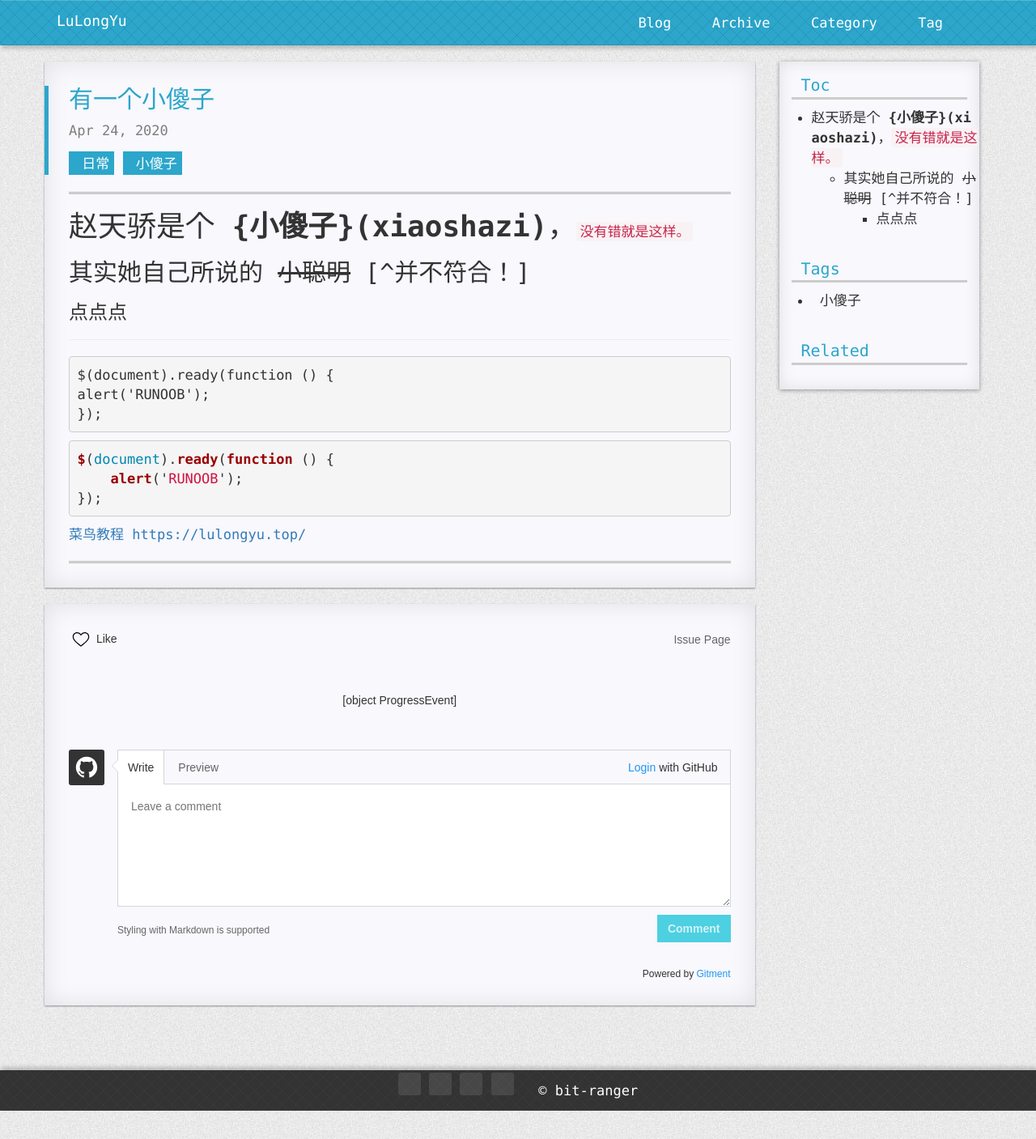
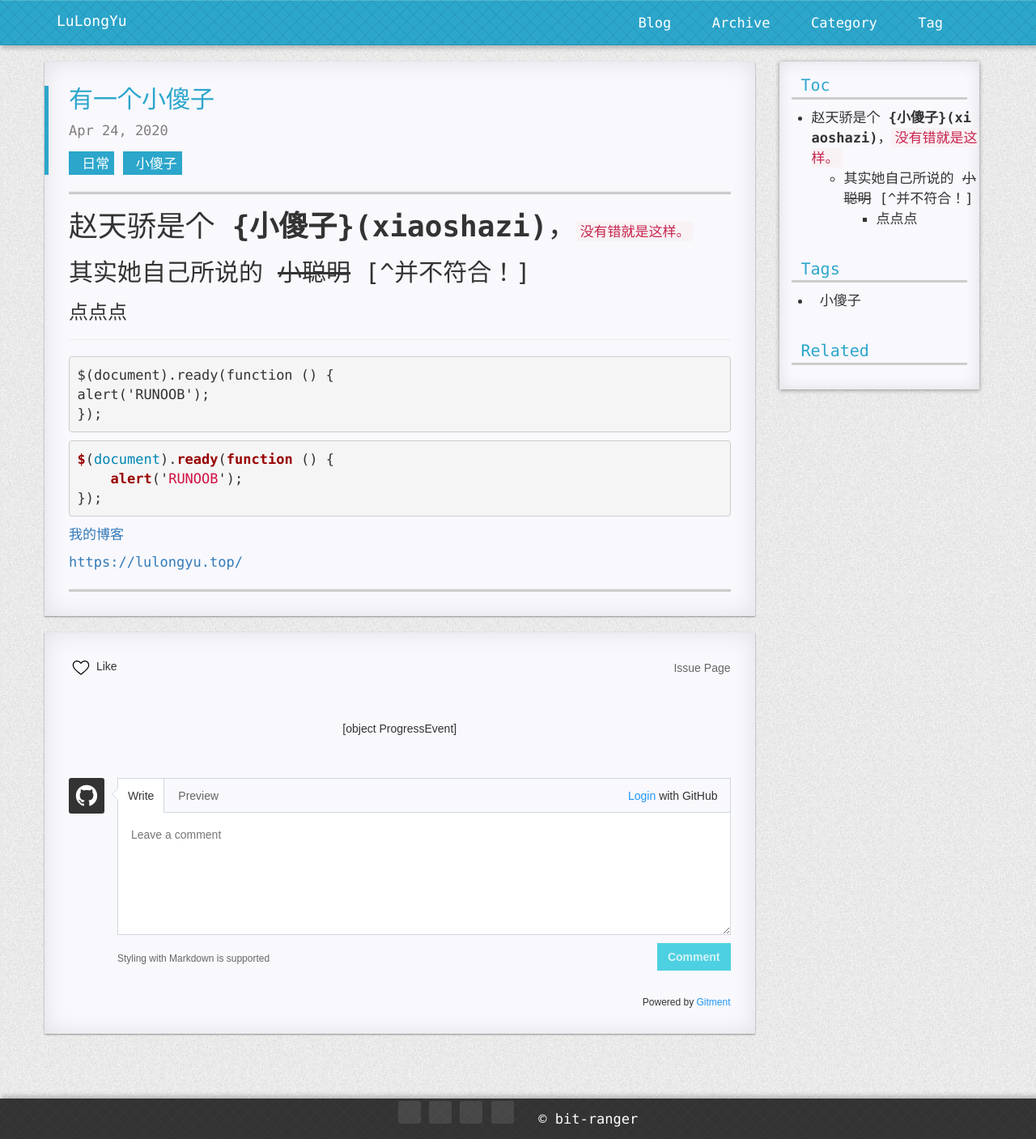
Before and after one commit to MiracleAttacker/MiracleAttacker.github.io, a Jekyll site: the page built from _posts/2020-04-24-有一个小傻子.md, in a window 1280 px wide. Shown: the whole page at 81% size. Built offline with Jekyll 4.4.1, drawn with Linux system fonts in a browser that asks for light colours; nearby versions of some CDN libraries; comment, search, counter and statistics services are not loaded; a style sheet for code colours, icons or effects is not loaded.

Commit message:
修改文件: _posts/2020-04-24-有一个小傻子.md

```diff
--- a/_posts/2020-04-24-有一个小傻子.md
+++ b/_posts/2020-04-24-有一个小傻子.md
@@ -33,5 +33,6 @@ $(document).ready(function () {
 
 
 
- [菜鸟教程](https://www.runoob.com)
+ [我的博客](https://lulongyu.top/)
+
 <https://lulongyu.top/>
```
